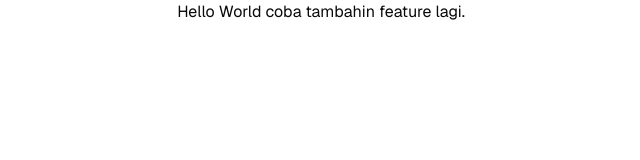
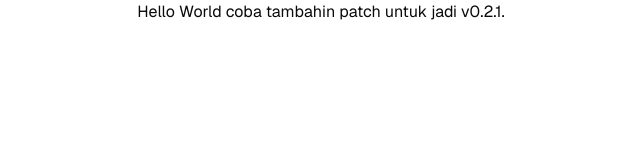
Before and after one commit to russellotniel/ci-cd-learning, a Next.js app: page / in a window 1280 px wide. Shown: the top 160 px of the page, without its empty margins (319-959 px from the left). Built offline with nearby package versions, Linux system fonts and the light colour scheme.

Commit message:
fix: bump version (#21)
- Bump naikin ke v0.2.1

```diff
--- a/app/page.tsx
+++ b/app/page.tsx
@@ -1,7 +1,7 @@
 export default function Home() {
   return (
     <main className="min-h-screen flex flex-col items-center">
-      <p>Hello World coba tambahin feature lagi.</p>
+      <p>Hello World coba tambahin patch untuk jadi v0.2.1.</p>
     </main>
   );
 }
```
